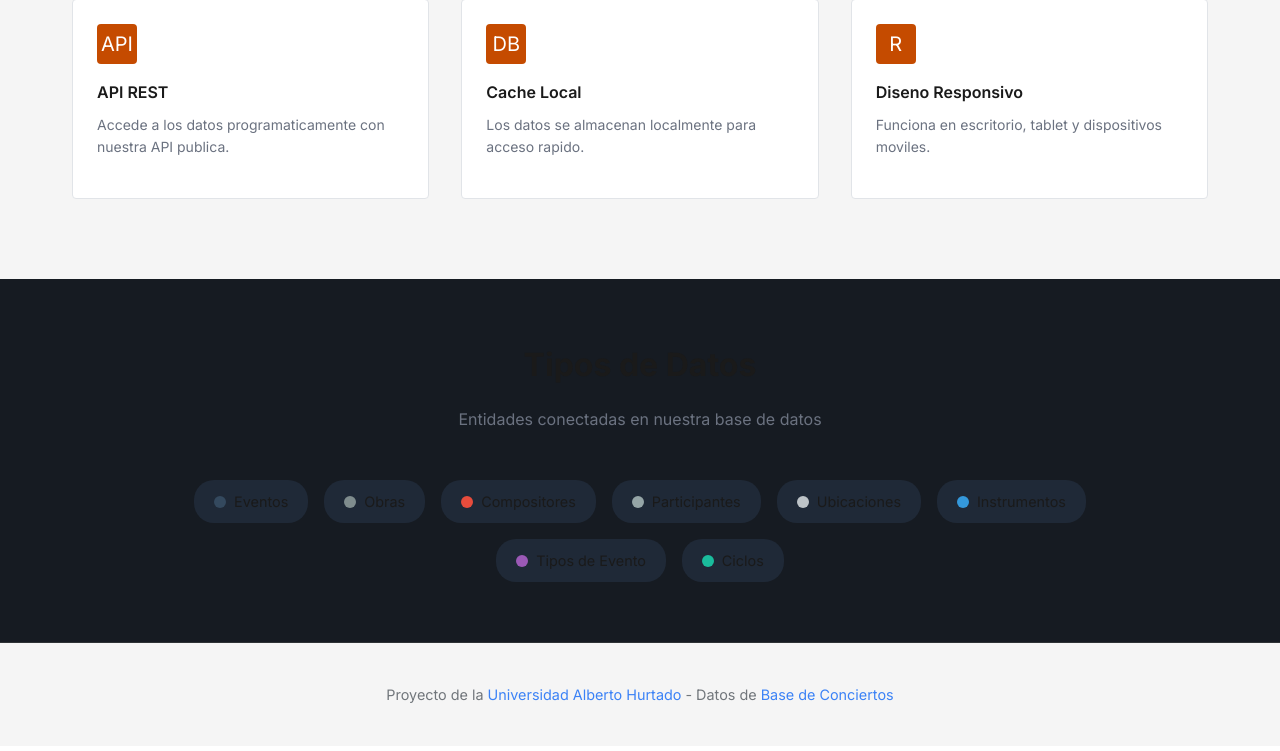
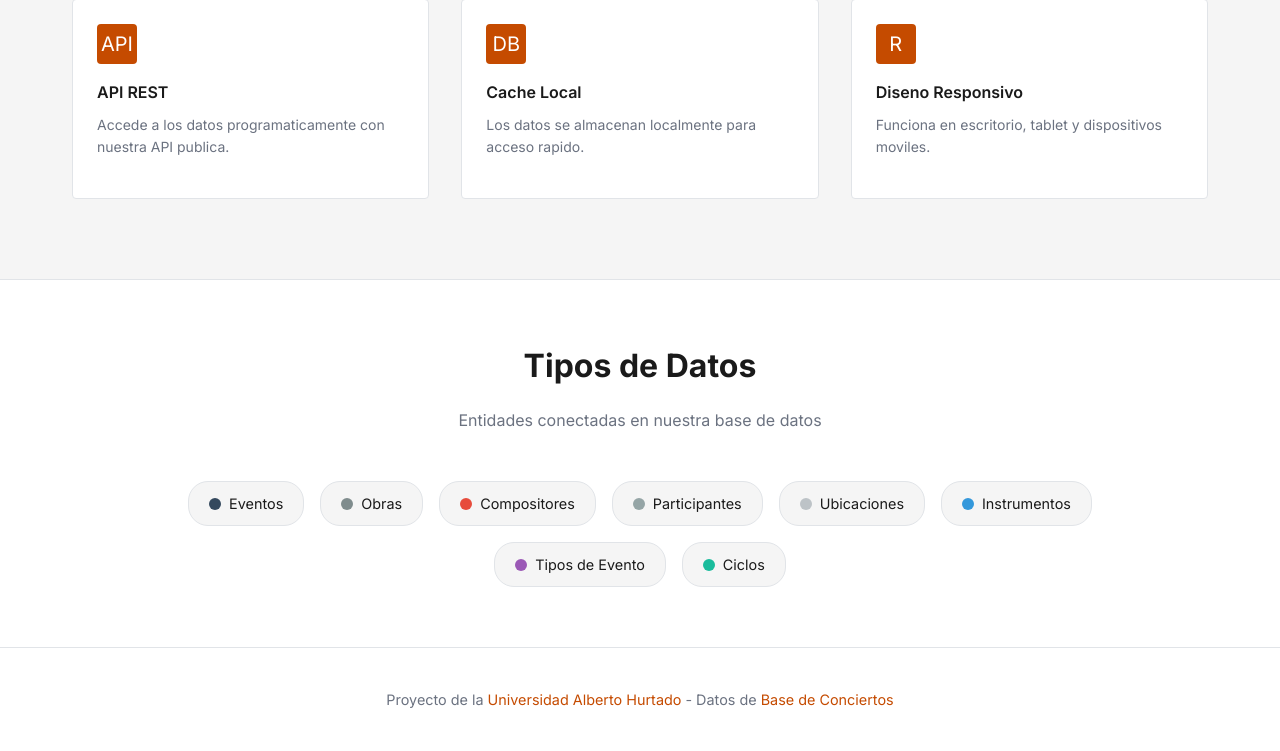
Before and after one commit to Akshoon/PROYECTO_FIIA, a Flask app: page / in a window 1280 px wide. Shown: the part 1398-2149 px from the top of the page. Before the commit the page ends 2101 px from the top, so only its background shows below. Run offline with Flask 3, Linux system fonts and the light colour scheme; data that the repository does not hold is empty; some libraries are stand-ins or nearby versions.

Commit message:
fix: colores data-types y footer tema claro

```diff
--- a/static/css/style.css
+++ b/static/css/style.css
@@ -313,12 +313,18 @@ a {
 /* Data Types Section */
 .data-types {
     padding: 60px 2rem;
-    background: #161b22;
+    background: var(--uah-white);
+    border-top: 1px solid var(--uah-border);
 }
 
 .data-types-content {
     max-width: 1000px;
     margin: 0 auto;
+}
+
+.data-types h2,
+.section-title h2 {
+    color: var(--uah-black);
 }
 
 .type-list {
@@ -334,9 +340,11 @@ a {
     align-items: center;
     gap: 8px;
     padding: 10px 20px;
-    background: #1f2937;
+    background: var(--uah-gray-light);
+    border: 1px solid var(--uah-border);
     border-radius: 20px;
     font-size: 0.9rem;
+    color: var(--uah-black);
 }
 
 .type-dot {
@@ -349,17 +357,18 @@ a {
 .footer {
     padding: 40px 2rem;
     text-align: center;
-    border-top: 1px solid #2f3336;
+    border-top: 1px solid var(--uah-border);
+    background: var(--uah-white);
     margin-top: auto;
 }
 
 .footer p {
-    color: #71767b;
+    color: var(--uah-gray);
     font-size: 0.9rem;
 }
 
 .footer a {
-    color: #3b82f6;
+    color: var(--uah-orange);
     text-decoration: none;
 }
 
```
